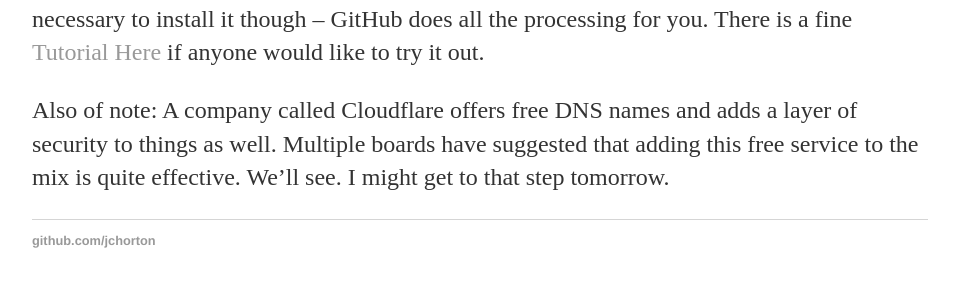
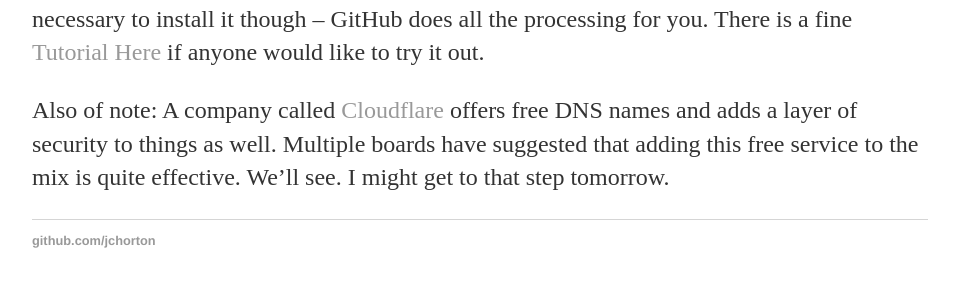
Before and after one commit to jchorton/jchorton.github.io, a Jekyll site: the page built from _posts/2017-09-13-site-creation.md, in a window 1280 px wide. Shown: the part 444-731 px from the top of the page, without its empty margins (160-1119 px from the left). Built offline with Jekyll 4.4.1, drawn with Linux system fonts in a browser that asks for light colours; part of the change alters nothing that is shown.

```diff
--- a/_posts/2017-09-13-site-creation.md
+++ b/_posts/2017-09-13-site-creation.md
@@ -8,4 +8,4 @@ This is the first post on this new, freely hosted website. This is using GitHub
 
 The GitHub Pages uses software called Jekyll to generate the website. I tried installing it locally on my system, but it's a bit of a rough ride using Windows. It turns out to not be necessary to install it though -- GitHub does all the processing for you. There is a fine [Tutorial Here](http://jmcglone.com/guides/github-pages/) if anyone would like to try it out.
 
-Also of note: A company called Cloudflare offers free DNS names and adds a layer of security to things as well. Multiple boards have suggested that adding this free service to the mix is quite effective. We'll see. I might get to that step tomorrow.
+Also of note: A company called [Cloudflare](https://www.cloudflare.com/) offers free DNS names and adds a layer of security to things as well. Multiple boards have suggested that adding this free service to the mix is quite effective. We'll see. I might get to that step tomorrow.
```
